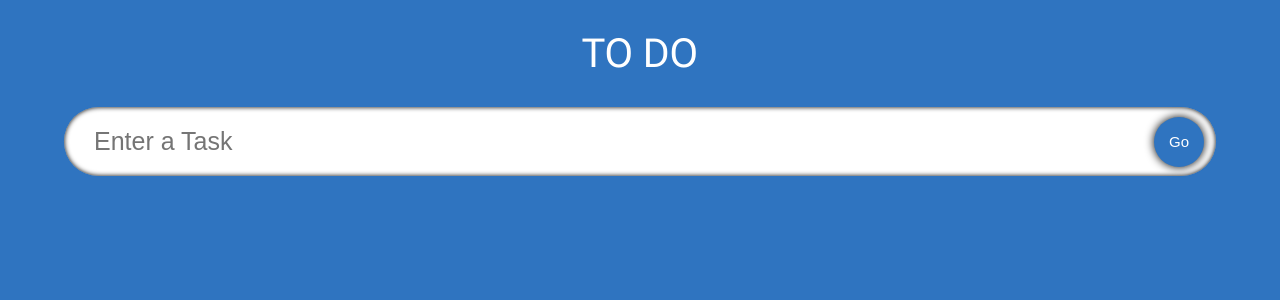
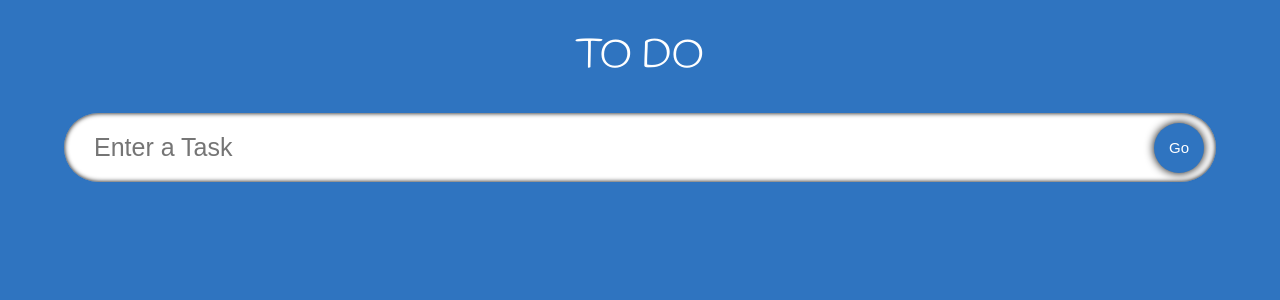
Before and after one commit to kapiljituri/React-ToDo-list, a React (Create React App) app: page / in a window 1280 px wide. Shown: the top 300 px of the page. Built offline with nearby package versions, Linux system fonts and the light colour scheme; the HTML template or start-up script is replaced by a standard one.

Commit message:
Get focus on edit box on click of button and changed font

```diff
--- a/src/App.css
+++ b/src/App.css
@@ -1,4 +1,4 @@
-@import url('https://fonts.googleapis.com/css2?family=Roboto+Flex:opsz@8..144&display=swap');
+@import url('https://fonts.googleapis.com/css2?family=Handlee&display=swap');
 
 .App {
   width: 100vw;
@@ -7,7 +7,7 @@
   flex-direction: column;
   align-items: center;
   background-color: #2f74c0;
-  font-family: "Roboto Flex";
+  font-family: "Handlee";
 }
 
 .heading {
--- a/src/components/SingleTodo.tsx
+++ b/src/components/SingleTodo.tsx
@@ -1,4 +1,4 @@
-import React, { useState } from 'react'
+import React, { useEffect, useRef, useState } from 'react'
 import { Todo } from '../models'
 import { GrEdit } from 'react-icons/gr'
 import { MdDelete, MdDoneOutline } from 'react-icons/md'
@@ -38,12 +38,19 @@ const SingleTodo = ({todo, todos, setToDos}: Props) => {
         setEdit(false);
     };
 
+    const inputRef = useRef<HTMLInputElement>(null);
+
+    useEffect(() => {
+        inputRef.current?.focus();
+    }, [edit]);
+
     // Component
     return (
         <form className='todos_single' onSubmit={(e) => handleEditSave(e, todo.id)}>
             {
                 edit ? (
                     <input
+                        ref={inputRef}
                         value={editTodo}
                         onChange={(e) => setEditTodo(e.target.value)}
                         className='todos_single_text'
```
